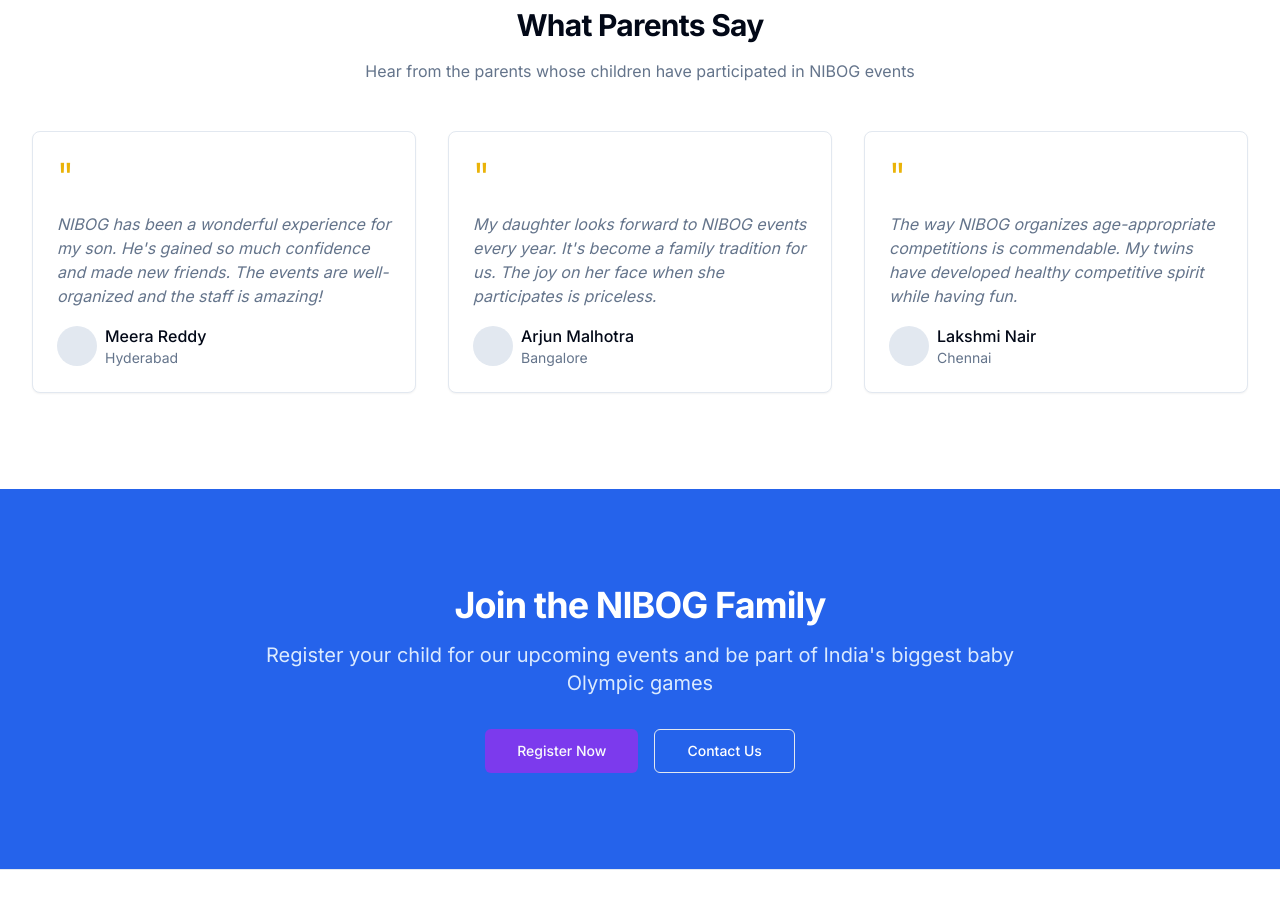
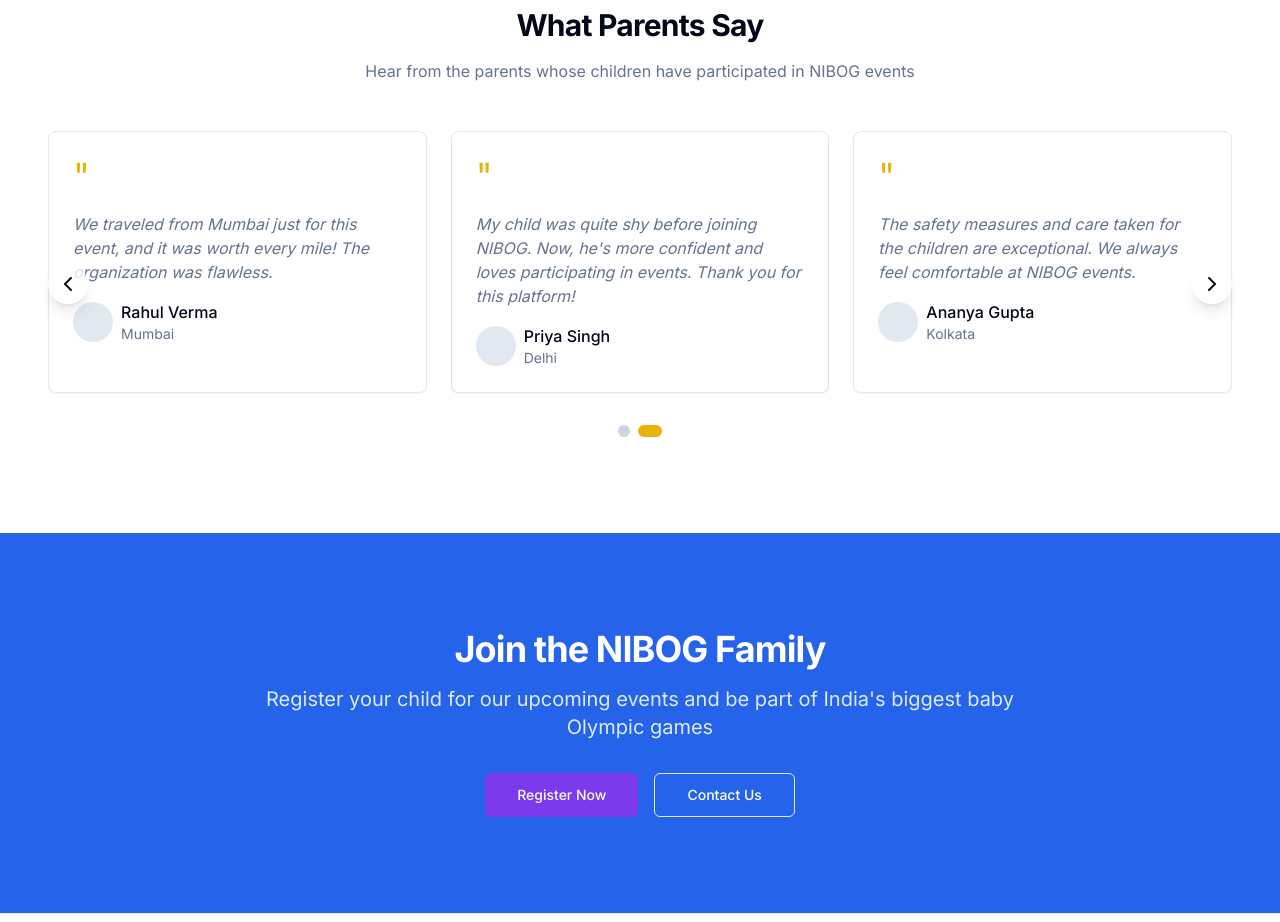
Before and after one commit to u3m2a1/nibog, a Next.js app: page /about in a window 1280 px wide. Shown: the part 3640-4562 px from the top of the page. Built offline with nearby package versions, Linux system fonts and the light colour scheme.

Commit message:
add about page with testimonial carousel component

```diff
--- a/app/(main)/about/page.tsx
+++ b/app/(main)/about/page.tsx
@@ -4,10 +4,11 @@ import { Button } from "@/components/ui/button"
 import { Card, CardContent } from "@/components/ui/card"
 import { Tabs, TabsContent, TabsList, TabsTrigger } from "@/components/ui/tabs"
 import { Separator } from "@/components/ui/separator"
-import { CheckCircle2, Users, Trophy, Calendar, MapPin, Heart } from "lucide-react"
+import { CheckCircle2, Users, Trophy, Calendar, MapPin, Heart, ChevronLeft, ChevronRight } from "lucide-react"
 import type { Metadata } from "next"
 import { AnimatedBackground } from "@/components/animated-background"
 import { ImageSlideshow } from "@/components/image-slideshow"
+import { TestimonialCarousel } from "@/components/testimonial-carousel"
 
 export const metadata: Metadata = {
   title: "About NIBOG | New India Baby Olympic Games",
@@ -275,8 +276,9 @@ export default function AboutPage() {
             </p>
           </div>
 
-          <div className="mt-12 grid gap-8 md:grid-cols-2 lg:grid-cols-3">
-            {[
+          <div className="mt-12">
+            <TestimonialCarousel
+              testimonials={[
                 {
                   quote: "NIBOG has been a wonderful experience for my son. He's gained so much confidence and made new friends. The events are well-organized and the staff is amazing!",
                   name: "Meera Reddy",
@@ -292,21 +294,24 @@ export default function AboutPage() {
                   name: "Lakshmi Nair",
                   location: "Chennai",
                 },
-            ].map((testimonial, i) => (
-              <Card key={i}>
-                <CardContent className="pt-6">
-                  <div className="mb-4 text-4xl text-yellow-500">"</div>
-                  <p className="mb-4 italic text-muted-foreground">{testimonial.quote}</p>
-                  <div className="flex items-center gap-2">
-                    <div className="h-10 w-10 rounded-full bg-slate-200"></div>
-                    <div>
-                      <p className="font-medium">{testimonial.name}</p>
-                      <p className="text-sm text-muted-foreground">{testimonial.location}</p>
-                    </div>
-                  </div>
-                </CardContent>
-              </Card>
-            ))}
+                {
+                  quote: "We traveled from Mumbai just for this event, and it was worth every mile! The organization was flawless.",
+                  name: "Rahul Verma",
+                  location: "Mumbai",
+                },
+                {
+                  quote: "My child was quite shy before joining NIBOG. Now, he's more confident and loves participating in events. Thank you for this platform!",
+                  name: "Priya Singh",
+                  location: "Delhi",
+                },
+                {
+                  quote: "The safety measures and care taken for the children are exceptional. We always feel comfortable at NIBOG events.",
+                  name: "Ananya Gupta",
+                  location: "Kolkata",
+                },
+              ]}
+              autoPlayInterval={5000}
+            />
           </div>
         </div>
       </section>
--- /dev/null
+++ b/components/testimonial-carousel.tsx
@@ -0,0 +1,161 @@
+'use client';
+
+import { useState, useEffect, useCallback } from 'react';
+import { motion, AnimatePresence } from 'framer-motion';
+import { Card, CardContent } from '@/components/ui/card';
+import { ChevronLeft, ChevronRight } from 'lucide-react';
+
+interface Testimonial {
+  quote: string;
+  name: string;
+  location: string;
+}
+
+interface TestimonialCarouselProps {
+  testimonials: Testimonial[];
+  autoPlayInterval?: number;
+}
+
+export function TestimonialCarousel({
+  testimonials,
+  autoPlayInterval = 5000,
+}: TestimonialCarouselProps) {
+  const [currentIndex, setCurrentIndex] = useState(0);
+  const [isPaused, setIsPaused] = useState(false);
+  const [slidesPerView, setSlidesPerView] = useState(1);
+
+  // Handle responsive slides per view
+  useEffect(() => {
+    const updateSlidesPerView = () => {
+      const width = window.innerWidth;
+      if (width >= 1024) {
+        setSlidesPerView(3);
+      } else if (width >= 768) {
+        setSlidesPerView(2);
+      } else {
+        setSlidesPerView(1);
+      }
+    };
+
+    // Initial call
+    updateSlidesPerView();
+
+    // Add event listener for window resize
+    window.addEventListener('resize', updateSlidesPerView);
+    return () => window.removeEventListener('resize', updateSlidesPerView);
+  }, []);
+
+  // Auto-play functionality
+  useEffect(() => {
+    if (isPaused) return;
+
+    const interval = setInterval(() => {
+      nextSlide();
+    }, autoPlayInterval);
+
+    return () => clearInterval(interval);
+  }, [currentIndex, isPaused, autoPlayInterval]);
+
+  const nextSlide = useCallback(() => {
+    setCurrentIndex((prev) => (prev + 1) % Math.ceil(testimonials.length / slidesPerView));
+  }, [testimonials.length, slidesPerView]);
+
+  const prevSlide = useCallback(() => {
+    setCurrentIndex((prev) =>
+      prev === 0 ? Math.ceil(testimonials.length / slidesPerView) - 1 : prev - 1
+    );
+  }, [testimonials.length, slidesPerView]);
+
+  const goToSlide = (index: number) => {
+    setCurrentIndex(index);
+  };
+
+  // Calculate the current group of testimonials to display
+  const getCurrentTestimonials = () => {
+    const start = currentIndex * slidesPerView;
+    const end = start + slidesPerView;
+    return testimonials
+      .slice(start, end)
+      .concat(testimonials.slice(0, Math.max(0, start + slidesPerView - testimonials.length)));
+  };
+
+  // Calculate total number of slides based on testimonials and slides per view
+  const totalSlides = Math.ceil(testimonials.length / slidesPerView);
+
+  return (
+    <div
+      className="relative w-full overflow-hidden"
+      onMouseEnter={() => setIsPaused(true)}
+      onMouseLeave={() => setIsPaused(false)}
+      onTouchStart={() => setIsPaused(true)}
+      onTouchEnd={() => setTimeout(() => setIsPaused(false), 1000)}
+    >
+      {/* Navigation Arrows */}
+      <button
+        onClick={prevSlide}
+        className="absolute left-2 top-1/2 z-10 -translate-y-1/2 rounded-full bg-white/80 p-2 shadow-lg transition-all hover:bg-white/100 dark:bg-gray-800/80 dark:hover:bg-gray-700/90 md:left-4"
+        aria-label="Previous testimonial"
+      >
+        <ChevronLeft className="h-6 w-6" />
+      </button>
+
+      <button
+        onClick={nextSlide}
+        className="absolute right-2 top-1/2 z-10 -translate-y-1/2 rounded-full bg-white/80 p-2 shadow-lg transition-all hover:bg-white/100 dark:bg-gray-800/80 dark:hover:bg-gray-700/90 md:right-4"
+        aria-label="Next testimonial"
+      >
+        <ChevronRight className="h-6 w-6" />
+      </button>
+
+      {/* Testimonial Cards */}
+      <div className="relative h-full w-full">
+        <AnimatePresence mode="wait">
+          <motion.div
+            key={currentIndex}
+            initial={{ opacity: 0, x: 50 }}
+            animate={{ opacity: 1, x: 0 }}
+            exit={{ opacity: 0, x: -50 }}
+            transition={{ duration: 0.5 }}
+            className="grid h-full w-full gap-6 px-2 sm:px-4 md:grid-cols-2 lg:grid-cols-3"
+          >
+            {getCurrentTestimonials().map((testimonial, index) => (
+              <motion.div
+                key={`${currentIndex}-${index}`}
+                initial={{ opacity: 0, y: 20 }}
+                animate={{ opacity: 1, y: 0 }}
+                transition={{ delay: index * 0.1, duration: 0.5 }}
+                className="h-full"
+              >
+                <Card className="h-full">
+                  <CardContent className="h-full pt-6">
+                    <div className="mb-4 text-4xl text-yellow-500">"</div>
+                    <p className="mb-4 italic text-muted-foreground">{testimonial.quote}</p>
+                    <div className="flex items-center gap-2">
+                      <div className="h-10 w-10 rounded-full bg-slate-200 dark:bg-slate-700"></div>
+                      <div>
+                        <p className="font-medium">{testimonial.name}</p>
+                        <p className="text-sm text-muted-foreground">{testimonial.location}</p>
+                      </div>
+                    </div>
+                  </CardContent>
+                </Card>
+              </motion.div>
+            ))}
+          </motion.div>
+        </AnimatePresence>
+      </div>
+
+      {/* Dots Navigation */}
+      <div className="mt-8 flex justify-center gap-2">
+        {Array.from({ length: totalSlides }).map((_, index) => (
+          <button
+            key={index}
+            onClick={() => goToSlide(index)}
+            className={`h-3 w-3 rounded-full transition-all ${currentIndex === index ? 'bg-yellow-500 w-6' : 'bg-slate-300 dark:bg-slate-600'}`}
+            aria-label={`Go to testimonial ${index + 1}`}
+          />
+        ))}
+      </div>
+    </div>
+  );
+}
```
Lines whose indentation alone changed are shown as unchanged.
